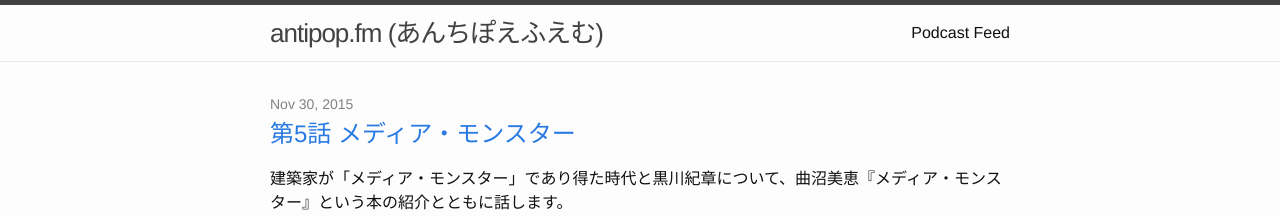
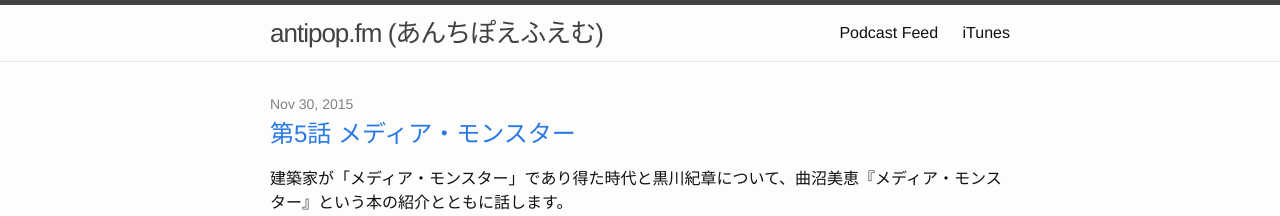
Before and after one commit to kentaro/antipop.fm, a Jekyll site: the page built from index.html, in a window 1280 px wide. Shown: the top 216 px of the page. Built offline with Jekyll 4.4.1, drawn with Linux system fonts in a browser that asks for light colours.

Commit message:
add itunes link

```diff
--- a/_includes/header.html
+++ b/_includes/header.html
@@ -15,6 +15,7 @@
 
       <div class="trigger">
         <a class="page-link" href="http://feeds.antipop.fm/antipopfm">Podcast Feed</a>
+        <a class="page-link" href="https://itunes.apple.com/jp/podcast/antipop.fm/id1062624307">iTunes</a>
         {% for my_page in site.pages %}
           {% if my_page.title %}
           <a class="page-link" href="{{ my_page.url | prepend: site.baseurl }}">{{ my_page.title }}</a>
```
